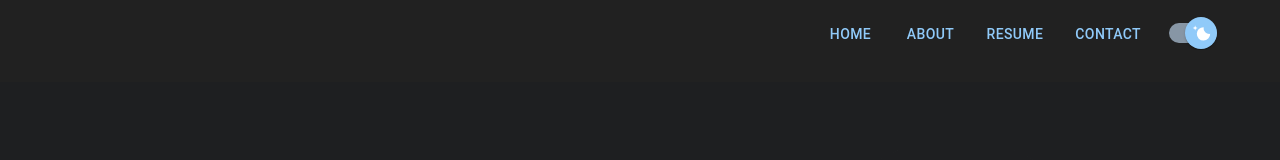
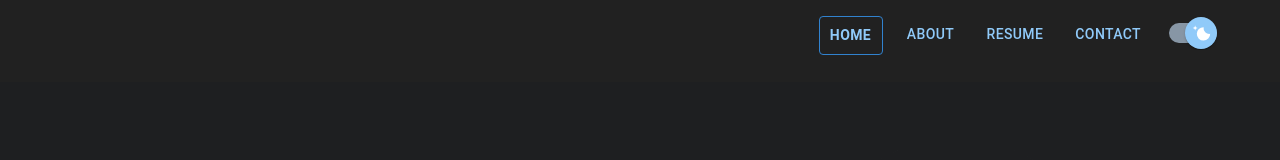
Before and after one commit to vidyaranjitha-hosadurga-raviprakash/portfolio, a React (Create React App) app: page / in a window 1280 px wide. Shown: the top 160 px of the page. Built offline with nearby package versions, Linux system fonts and the light colour scheme.

Commit message:
fix: navbar usability fixes

```diff
--- a/src/App.css
+++ b/src/App.css
@@ -4,6 +4,10 @@
   --secondary-color: #212121;
   --white: white;
   --success: #388e3c;
+  --font-weight-boldest: 1000;
+  --font-weight-bold: 800;
+  --font-weight-medium: 600;
+  --font-weight-light: 500;
 }
 
 p.first-letter-large::first-letter {
@@ -20,3 +24,8 @@ p.first-letter-large::first-letter {
 .capitalize {
   text-transform: capitalize;
 }
+
+.nav-item.active {
+  font-weight: var(--font-weight-medium);
+  border: 1px solid var(--primary-color);
+}
--- a/src/components/Navbar/Navbar.jsx
+++ b/src/components/Navbar/Navbar.jsx
@@ -3,12 +3,14 @@ import { Link as ScrollLink } from "react-scroll";
 import { Box, Grid, Button, Drawer, IconButton } from "@mui/material";
 import { Menu as MenuIcon, Close as CloseIcon } from "@mui/icons-material/";
 import useMediaQuery from "@mui/material/useMediaQuery";
+import { isActiveEle } from "utils/generalOperations";
 
 import { ThemeToggler } from "components";
 import { useDarkMode } from "contexts";
 import { LIGHT_MODE, navbarItems } from "data/Constants";
 
 export const Navbar = () => {
+  const [selectedNav, setSelectedNav] = useState(0);
   const [drawerOpen, setDrawerOpen] = useState(false);
   const isMobileScreen = useMediaQuery("(max-width:480px)");
   const { mode } = useDarkMode();
@@ -26,8 +28,21 @@ export const Navbar = () => {
       <>
         {navbarItems.map((item, index) => (
           <Grid key={index} item>
-            <Button key={index} mb={2} color="primary">
-              <ScrollLink to={item} spy smooth offset={-100} duration={500}>
+            <Button
+              key={index}
+              mb={2}
+              color="primary"
+              className={`nav-item ${isActiveEle(index, selectedNav)}`}
+              disableRipple
+            >
+              <ScrollLink
+                to={item}
+                spy
+                smooth
+                offset={-100}
+                duration={500}
+                onClick={() => setSelectedNav(index)}
+              >
                 {item}
               </ScrollLink>
             </Button>
@@ -38,7 +53,7 @@ export const Navbar = () => {
         </Grid>
       </>
     );
-  }, []);
+  }, [selectedNav]);
 
   const sideDrawer = () => {
     return (
--- a/src/utils/generalOperations.jsx
+++ b/src/utils/generalOperations.jsx
@@ -3,3 +3,7 @@ export const openNewTab = (url) => {
 };
 
 export const isEmpty = (object) => Object.values(object).some((x) => x === "");
+
+export const isActiveEle = (currentActiveEle, selectedElem) => {
+  return currentActiveEle === selectedElem ? "active" : "";
+};
```
Also changed, not shown: src/index.css (deleted, +0 -13 lines).
